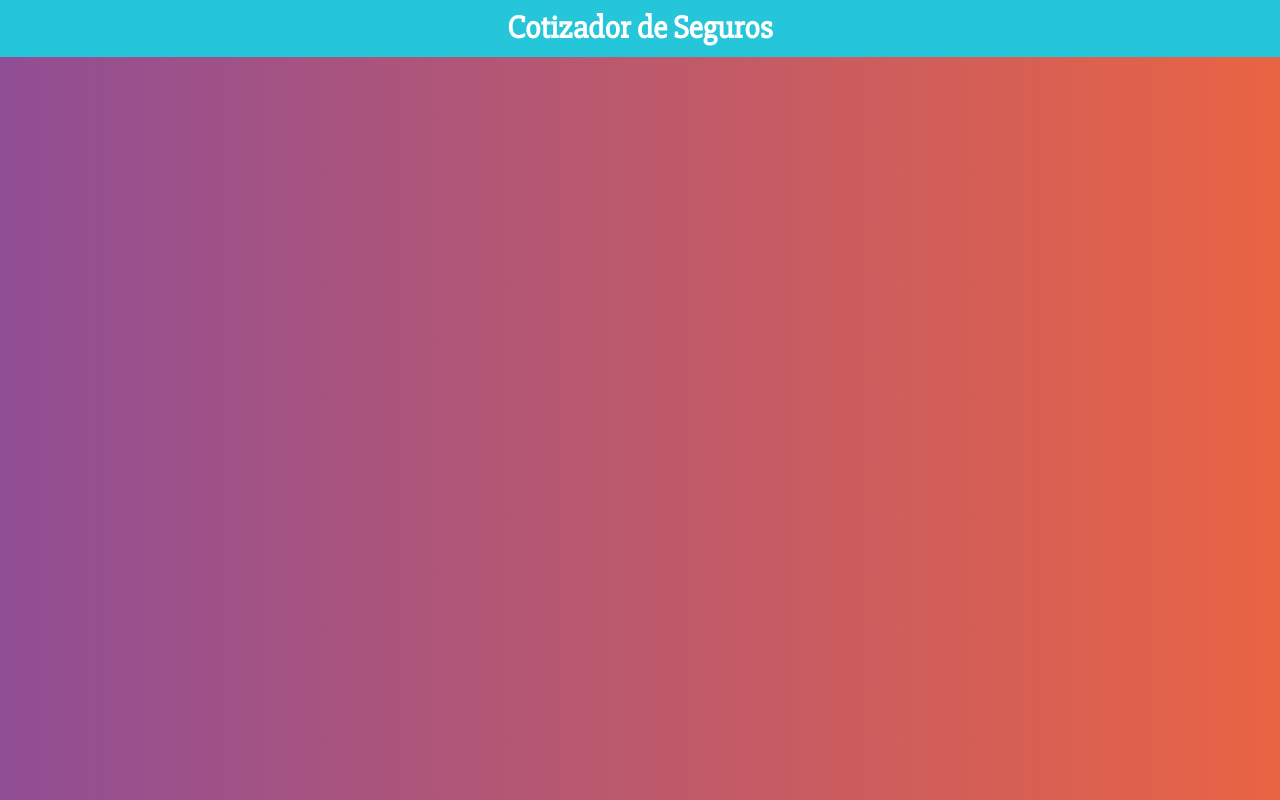
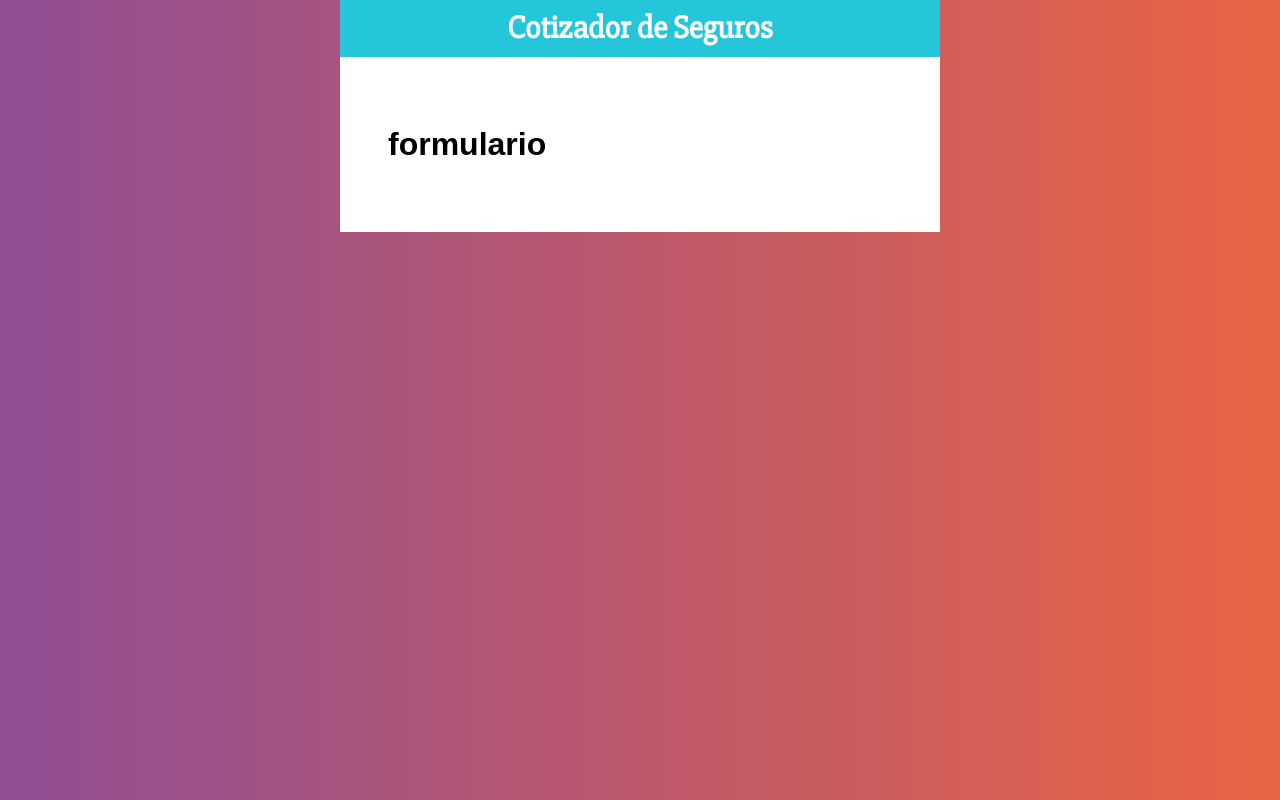
Before and after one commit to josuerodcat90/cotizador, a React (Create React App) app: page / in a window 1280 px wide. Built offline with nearby package versions, Linux system fonts and the light colour scheme.

Commit message:
`Contenedor` and `ContenedorFormulario` styled components added.

```diff
--- a/src/App.js
+++ b/src/App.js
@@ -1,11 +1,27 @@
 import React from 'react';
 import Header from './components/Header';
 
+import styled from '@emotion/styled';
+
+const Contenedor = styled.div`
+	max-width: 600px;
+	margin: 0 auto;
+`;
+
+const ContenedorFormulario = styled.div`
+	background-color: #ffffff;
+	padding: 3rem;
+`;
+
 function App() {
 	return (
-		<div className='App'>
+		<Contenedor>
 			<Header titulo='Cotizador de Seguros' />
-		</div>
+
+			<ContenedorFormulario>
+				<h1>formulario</h1>
+			</ContenedorFormulario>
+		</Contenedor>
 	);
 }
 
```
Also changed, not shown: src/serviceWorker.js (+6 -6 lines).
